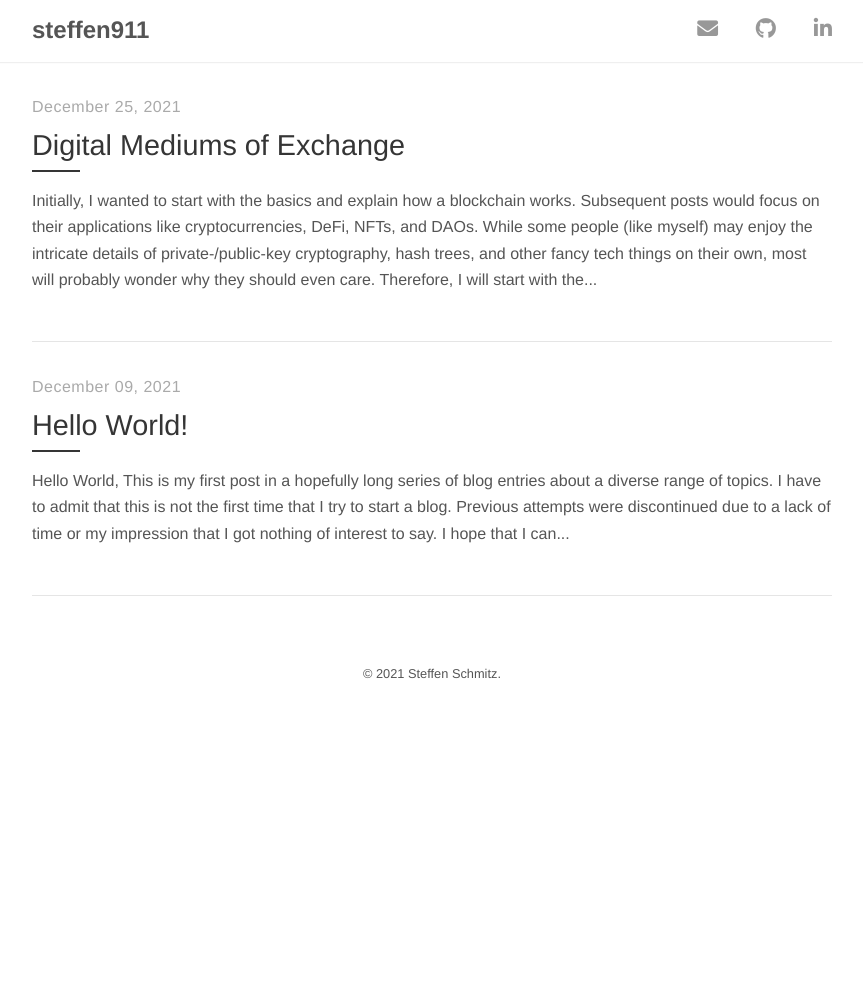
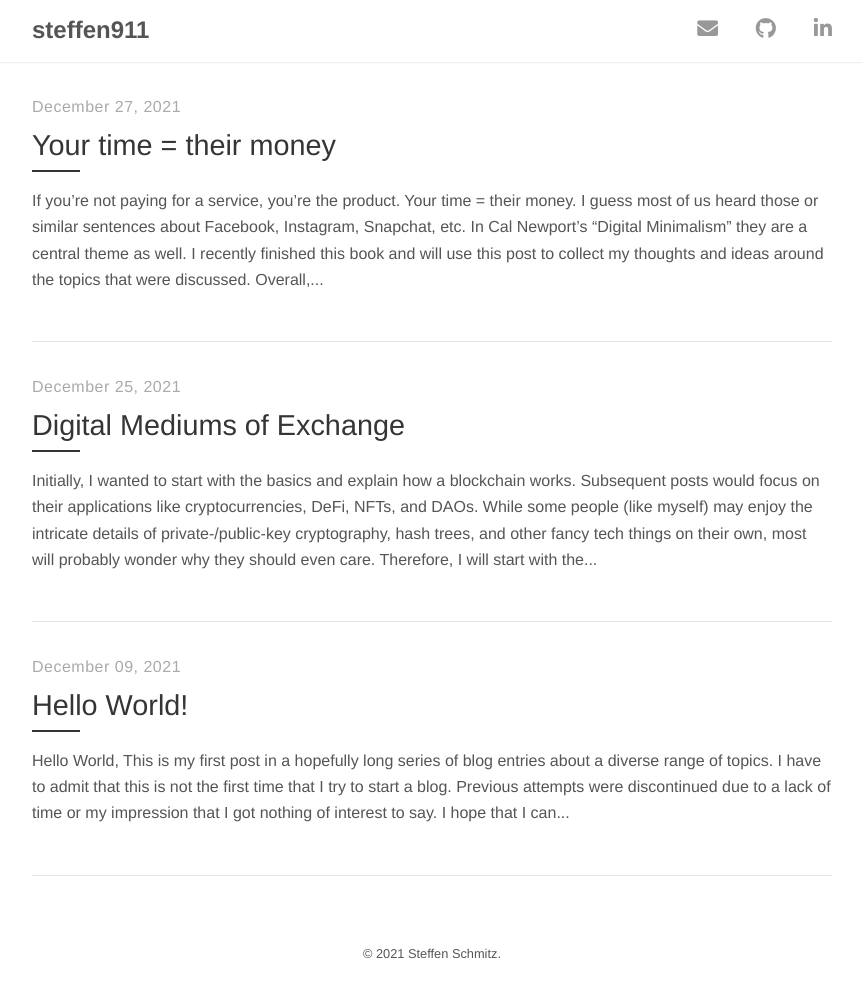
Before and after one commit to Steffen911/steffen911.github.io, a Jekyll site: the page built from index.html, in a window 1280 px wide. Shown: the whole page, without its empty margins (208-1071 px from the left). Built offline with Jekyll 4.4.1, drawn with Linux system fonts in a browser that asks for light colours; nearby versions of some CDN libraries; the list of posts is cut into pages by our own code; before the commit the page ends 900 px from its top, so only the background shows below that; part of the change alters nothing that is shown.

Commit message:
post: review digital minimalism

```diff
--- a/_config.yml
+++ b/_config.yml
@@ -45,7 +45,7 @@ sass:
 
 related_posts_section:
   max_count:        5
-  min_common_tags:  2
+  min_common_tags:  1
 
 social:
   email: steffenschmitz@hotmail.de
--- /dev/null
+++ b/_posts/2021-12-27-review-digital-minimalism.md
@@ -0,0 +1,95 @@
+---
+layout: post
+title:  "Your time = their money"
+date:   2021-12-27 15:55:00 +0200
+categories: [books, social media]
+---
+
+If you're not paying for a service, you're the product.
+Your time = their money.
+I guess most of us heard those or similar sentences about Facebook, Instagram, Snapchat, etc.
+In Cal Newport's ["Digital Minimalism"](https://www.amazon.de/-/en/Cal-Newport/dp/0241453577/ref=sr_1_1){:target="_blank"} they are a central
+theme as well.
+I recently finished this book and will use this post to collect my thoughts and ideas around the topics that were discussed.
+Overall, the book is enjoyable and includes some food for thought, but certain proposals and examples seem a bit far-fetched.
+Discussions about Lincoln's life and the American civil war came as a surprise, and, in my opinion, do not support
+any case against or in favour of consuming social media.
+Nevertheless, I identified three major ideas in the book that I would like to summarize and share here.
+
+## Be intentional about your consumption
+
+I have a Facebook, LinkedIn, and Instagram account.
+Additionally, I spend time on Hacker News, Netflix, and sometimes Reddit.
+An educated guess, based on the Screen Time application on my phone, puts my daily use of those services to about
+60 minutes.
+Most people will have a similar list, given that the average time spent on Facebook's services is 50 minutes a day.
+
+The first part of digital minimalism encourages you to take a look at the services that you use and the value they
+provide.
+Is the benefit that a service provides larger than the potential cost of keeping it?
+To make an educated decision one could try a 30-day abstinence of all services.
+Otherwise, one probably overestimates the impact of losing the service.
+I might continue to use Instagram to get recent updates of where my friends are and what they are up to.
+
+In a second step, I should consider if there is a better way to do this.
+Is Facebook or WhatsApp better to keep track?
+May I use LinkedIn instead or try to get regular updates my frequent inquiries?
+
+I came to the conclusion that I want to keep using Instagram for this.
+The final step for digital minimalism is being intentional about the usage.
+Stories are around for 24 hours after their creation.
+Also, I do not need to follow any brands or famous influences to achieve what Instagram is supposed to do for me.
+In the end I unfollowed everyone, but close friends and contacts, and removed the Instagram application from my
+phone.
+I can check statuses and posts daily in the web-browser, but do not start to mindlessly scroll content in the explore
+section.
+
+Overall, this boils down to decluttering, optimizing, and planning.
+
+## Conversations over connections
+
+Now, one could object that this reduces interactions with friends and family.
+I might not like their pictures immediately, comment less frequently, or miss out on entire updates, because
+they prefer to use a service that I deactivated.
+Newport draws on Sherry Turkle's ["Reclaiming Conversation"](https://www.amazon.com/Reclaiming-Conversation-Power-Talk-Digital/dp/0143109790){:target="_blank"}
+for an interesting point of view.
+A "conversation" is a meaningful, high-quality interaction.
+This might be a real-life conversation, a phone call, or some video chat.
+A "connection" on the other hand is a digital interactions.
+It covers texts, comments, and likes.
+Conversations are far more valuable to maintain relationships than connections.
+We just feel connected by frequent digital connections like texts.
+The author makes a point in proposing that we reduce connections to a facilitator or conversation instead of seeing
+them as an end in themselves.
+Here, I fully agree with the proposal.
+It might be a bit less convenient in the short term to call someone instead of sending a text, but the positive impact
+of a conversation is much greater.
+
+## Active recovery
+
+I'm not an avid runner and, therefore, the following sentence is only an assumption.
+Sometimes I have a feeling that I'm more exhausted after a Netflix marathon than I would be after the real thing.
+After a long work week I'm inclined to spend the weekend in front of the TV to relax.
+While reading the "Reclaim Leisure" chapter I noticed that this is one of the worst things I can do.
+Constant input with little need for processing keeps the brain busy enough to not recover, but does not challenge
+it in a stimulating way.
+Social interactions are also minimal.
+Instead, I often feel more refreshed and active on Monday morning if I spend my weekend on the golf course,
+a city trip, or the tennis court.
+The author makes a case for active, physical, and social leisure activities, and I wholeheartedly agree after
+reflecting on my past experience.
+
+## Conclusion
+
+I'm confident that my post summarized the essence of the book.
+Sections on solitude, methods of social networks to lure you in, and the "attention resistance" movement were
+skipped though.
+I was under the impression that those added some fluff around the main contents, but lacked sufficient depth to be
+considered an independent, valuable contribution.
+Newport's writing style seems too verbose at times, but the topic and the contents are fascinating.
+His previous book, ["Deep Work"](https://www.amazon.de/-/en/Cal-Newport/dp/0349411905/ref=sr_1_1){:target="_blank"}, and one of the
+references in the book, ["Lead Yourself First"](https://www.amazon.com/Lead-Yourself-First-Inspiring-Leadership/dp/1632866315){:target="_blank"}
+by Kethledge and Erwin, got prime spots on my reading list.
+Overall, I would recommend the book.
+Even if I does not apply all suggestions I'm confident that it helps to make deliberate decisions about how I spend
+my time and what I consume.
```
